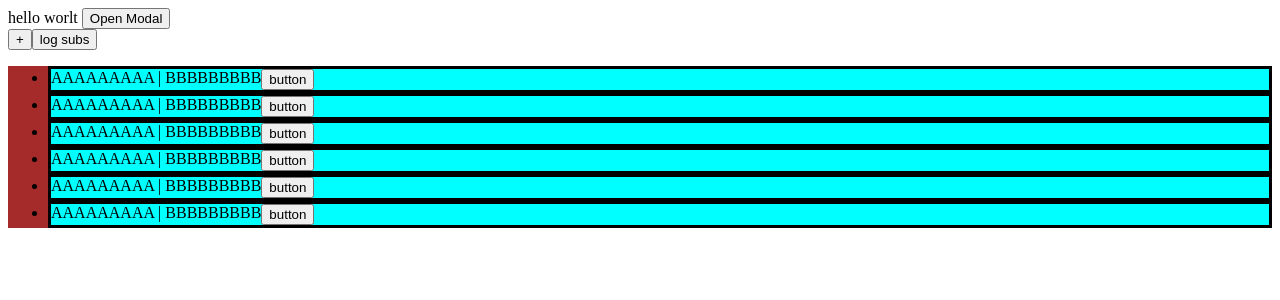
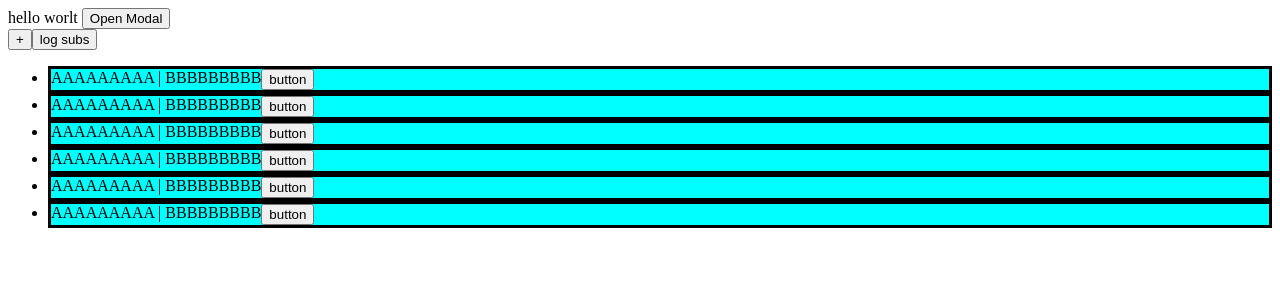
Before and after one commit to 4ist/DOCXtra, an Angular app: page / in a window 1280 px wide. Shown: the top 300 px of the page. Built offline with nearby package versions, Linux system fonts and the light colour scheme.

Commit message:
removed debug background color

```diff
--- a/src/app/app.component.html
+++ b/src/app/app.component.html
@@ -7,7 +7,7 @@ hello worlt
 <button>+</button>
 <button (click)="logSubs()">log subs</button>
 <!--(click)="addSubstitution()"-->
-<ul style="background-color: brown;">
+<ul>
   <li *ngFor="let int of substitutions">
       <app-substitution></app-substitution>
   </li>
```
